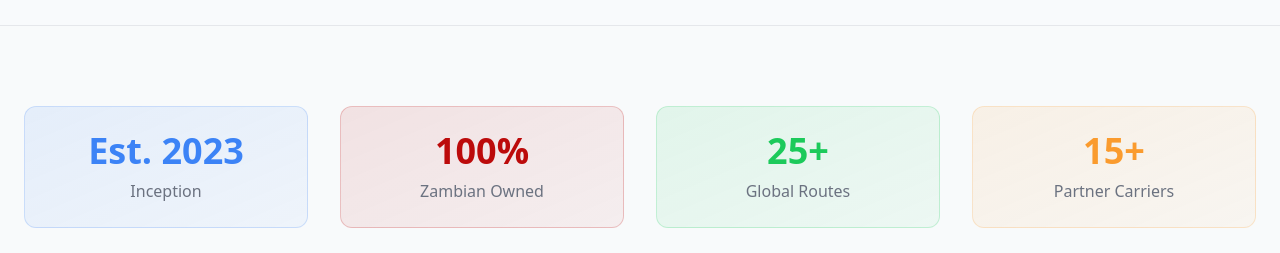
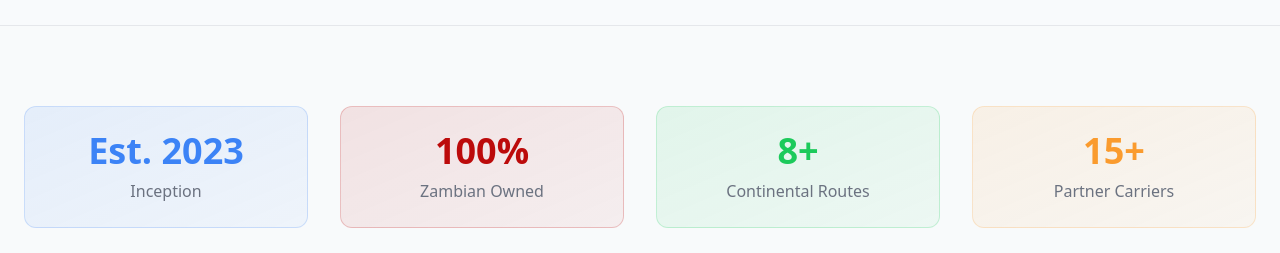
Before and after one commit to ovntech23/ProLink, a React (Vite) app in the folder frontend/: page / in a window 1280 px wide. Shown: the part 3260-3513 px from the top of the page. Built offline with nearby package versions, Linux system fonts and the light colour scheme.

Commit message:
stats edit

```diff
--- a/frontend/src/components/home/StatsSection.tsx
+++ b/frontend/src/components/home/StatsSection.tsx
@@ -16,9 +16,9 @@ export const StatsSection = () => {
         </div>
         <div className="p-6 bg-linear-to-br from-success/10 to-success/5 rounded-xl border border-success/20 hover:border-success/50 transition-all duration-300 group hover:shadow-lg hover:shadow-success/20 hover:-translate-y-1">
           <div className="text-4xl font-bold text-success mb-2 group-hover:scale-110 transition-all duration-300">
-            25+
+            8+
           </div>
-          <div className="text-muted-foreground font-medium">Global Routes</div>
+          <div className="text-muted-foreground font-medium">Continental Routes</div>
         </div>
         <div className="p-6 bg-linear-to-br from-warning/10 to-warning/5 rounded-xl border border-warning/20 hover:border-warning/50 transition-all duration-300 group hover:shadow-lg hover:shadow-warning/20 hover:-translate-y-1">
           <div className="text-4xl font-bold text-warning mb-2 group-hover:scale-110 transition-all duration-300">
```
